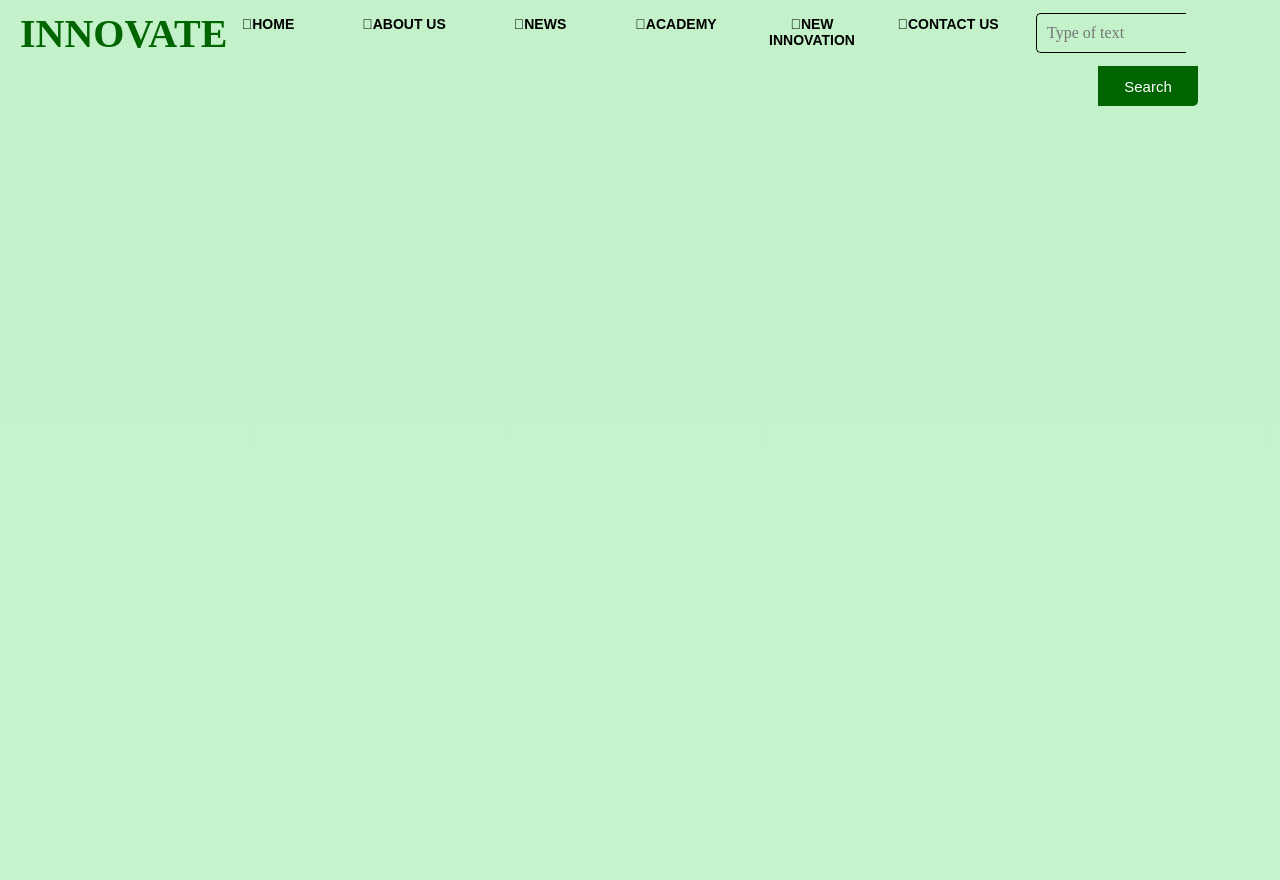
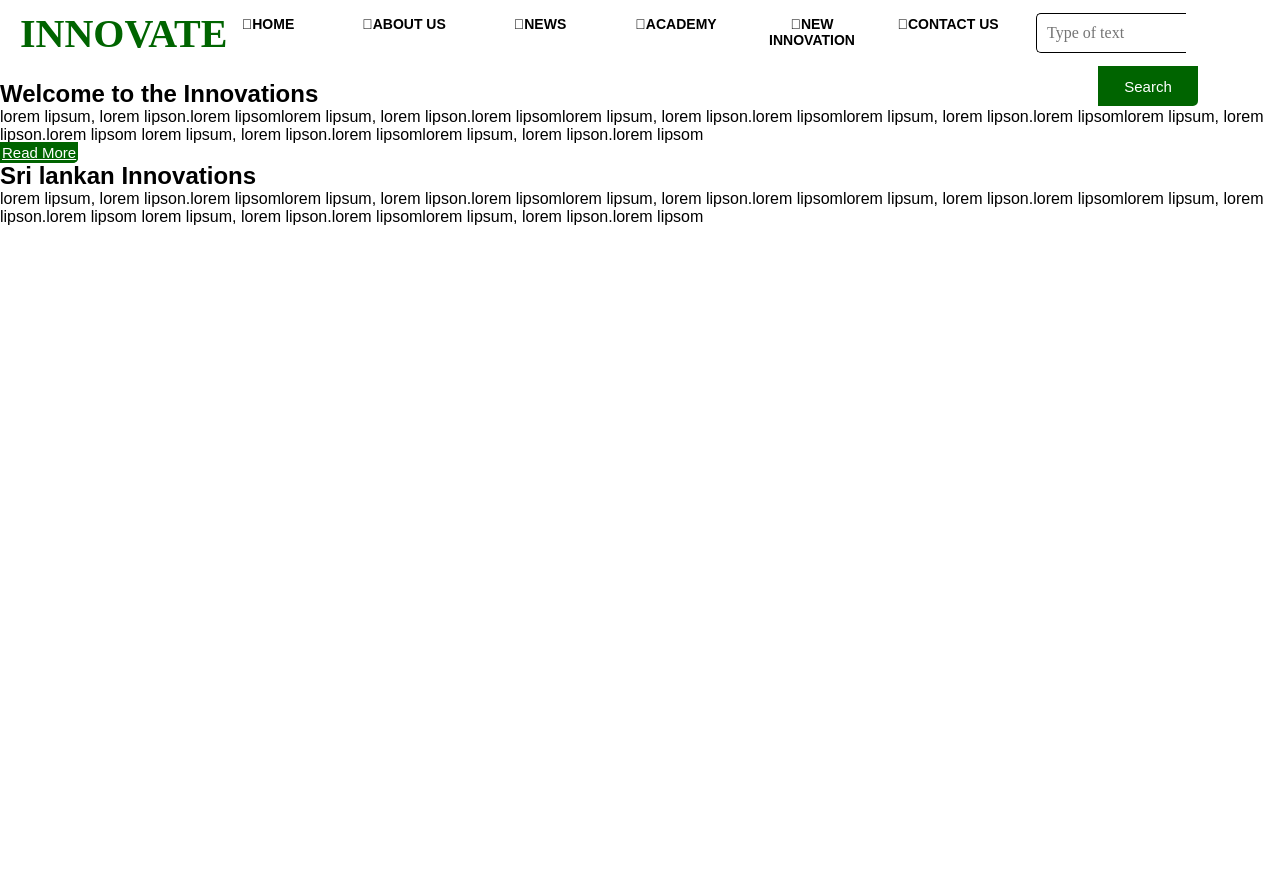
Before and after one commit to dula2000/Main-Project, a PHP site: page /newinventors.html in a window 1280 px wide. Run offline with PHP 8.4, Linux system fonts and the light colour scheme.

Commit message:
Starting to code NewInventors

```diff
--- a/newinventors.css
+++ b/newinventors.css
@@ -16,7 +16,7 @@ body
      top: 0%;
     min-height: 110vh;
     width: 100%;
-    background-image:linear-gradient(rgba(170, 235, 178, 0.7),rgba(171, 240, 186, 0.7)),url(file:///C:/Users/HP/Downloads/r1.jpg);
+
     background-size: cover;
     background-position: center;
 }
--- a/newinventors.html
+++ b/newinventors.html
@@ -43,5 +43,30 @@
                <a href="#"><button class="btn">Search</button></a>
            </div>
        </div>
+       <!--Header Showcase-->
+       <header id="showcase" class="grid">
+              <div class="bg-image"></div>
+              <h1>Welcome to the Innovations</h1>
+              <p>lorem lipsum, lorem lipson.lorem lipsomlorem lipsum, lorem lipson.lorem lipsomlorem lipsum, lorem lipson.lorem lipsomlorem lipsum, lorem lipson.lorem lipsomlorem lipsum, lorem lipson.lorem lipsom
+                lorem lipsum, lorem lipson.lorem lipsomlorem lipsum, lorem lipson.lorem lipsom
+              </p>
+           <a href="#section-b" class="btn">Read More</a>
+       </header>
+       <!--main area-->
+       <main id="main">
+           <!--SECTION A-->
+           <section id="section-a" class="grid">
+               <div class="content-wrap">
+                   <h2 class="content-title">Sri lankan Innovations</h2>
+                   <p>lorem lipsum, lorem lipson.lorem lipsomlorem lipsum, lorem lipson.lorem lipsomlorem lipsum, lorem lipson.lorem lipsomlorem lipsum, lorem lipson.lorem lipsomlorem lipsum, lorem lipson.lorem lipsom
+                    lorem lipsum, lorem lipson.lorem lipsomlorem lipsum, lorem lipson.lorem lipsom</p>
+               </div>
+           </section>
+
+           <!--Section B-->
+       <section id="section-b" class="grid">
+
+       </section>
+       </main>
 </body>
 </html>
```
